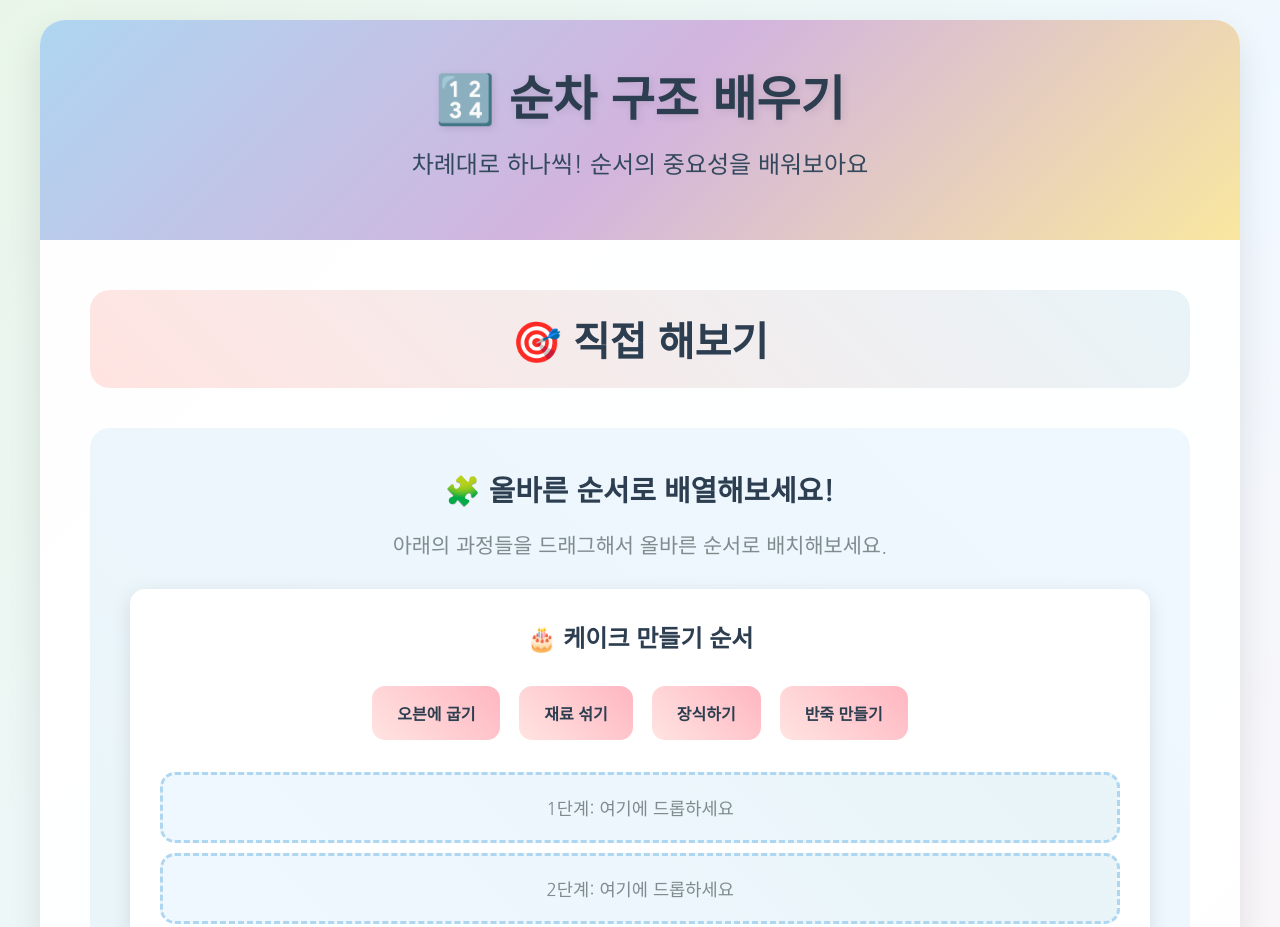
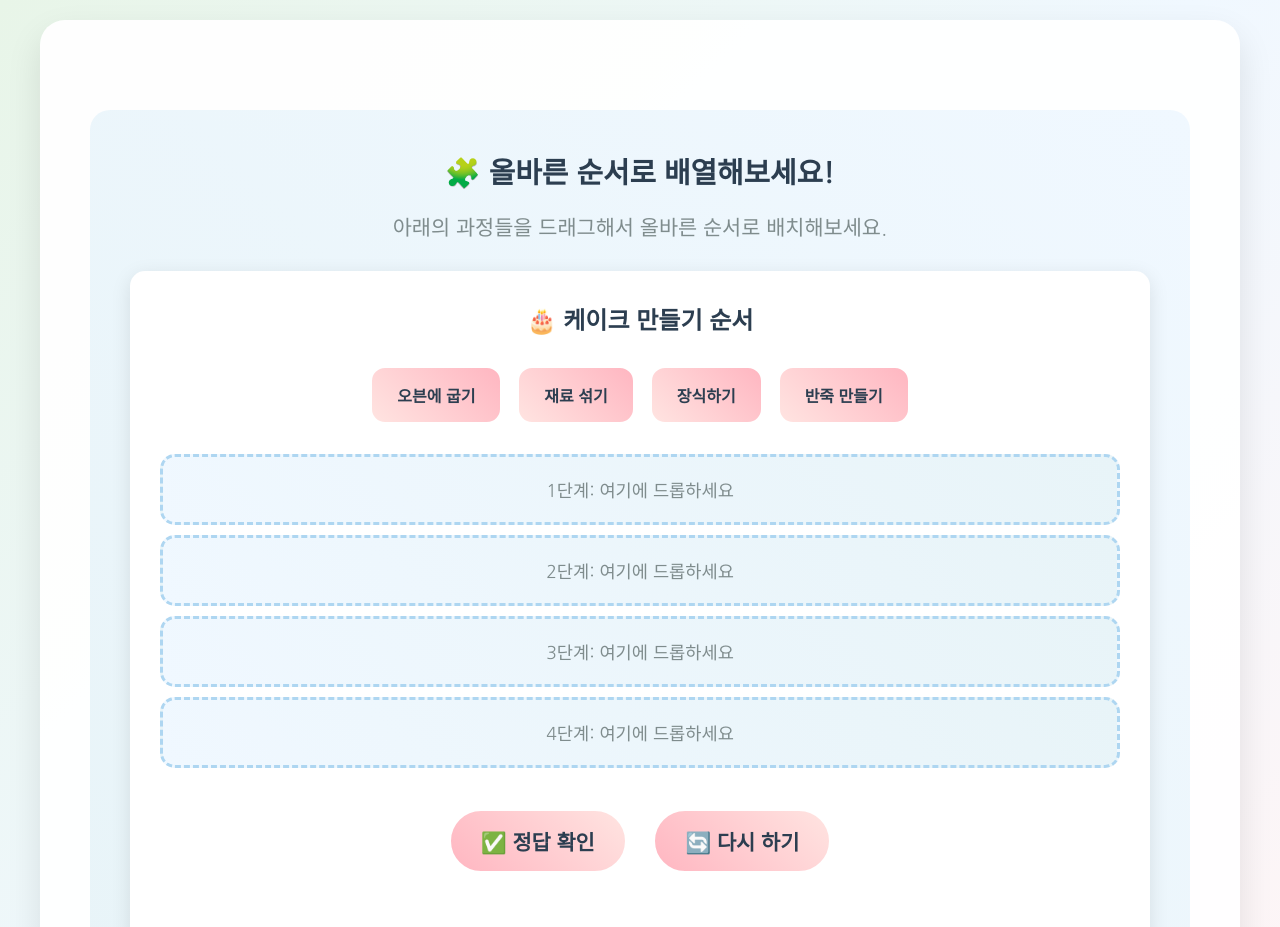
Before and after one commit to leehj002/entry, a plain HTML site: page docs/index.html in a window 1280 px wide. Shown: the top 927 px of the page. Drawn offline with Linux system fonts and the light colour scheme.

Commit message:
Update index.html

```diff
--- a/docs/index.html
+++ b/docs/index.html
@@ -178,15 +178,9 @@
 </head>
 <body>
     <div class="container">
-        <!-- 헤더 -->
-        <div class="header">
-            <h1 class="main-title">🔢 순차 구조 배우기</h1>
-            <p class="subtitle">차례대로 하나씩! 순서의 중요성을 배워보아요</p>
-        </div>
 
         <!-- 인터랙티브 체험 -->
         <div class="content-section">
-            <h2 class="section-title">🎯 직접 해보기</h2>
 
             <div class="interactive-section">
                 <h3 style="text-align: center; font-size: 1.8rem; color: #2C3E50; margin-bottom: 20px;">
```
